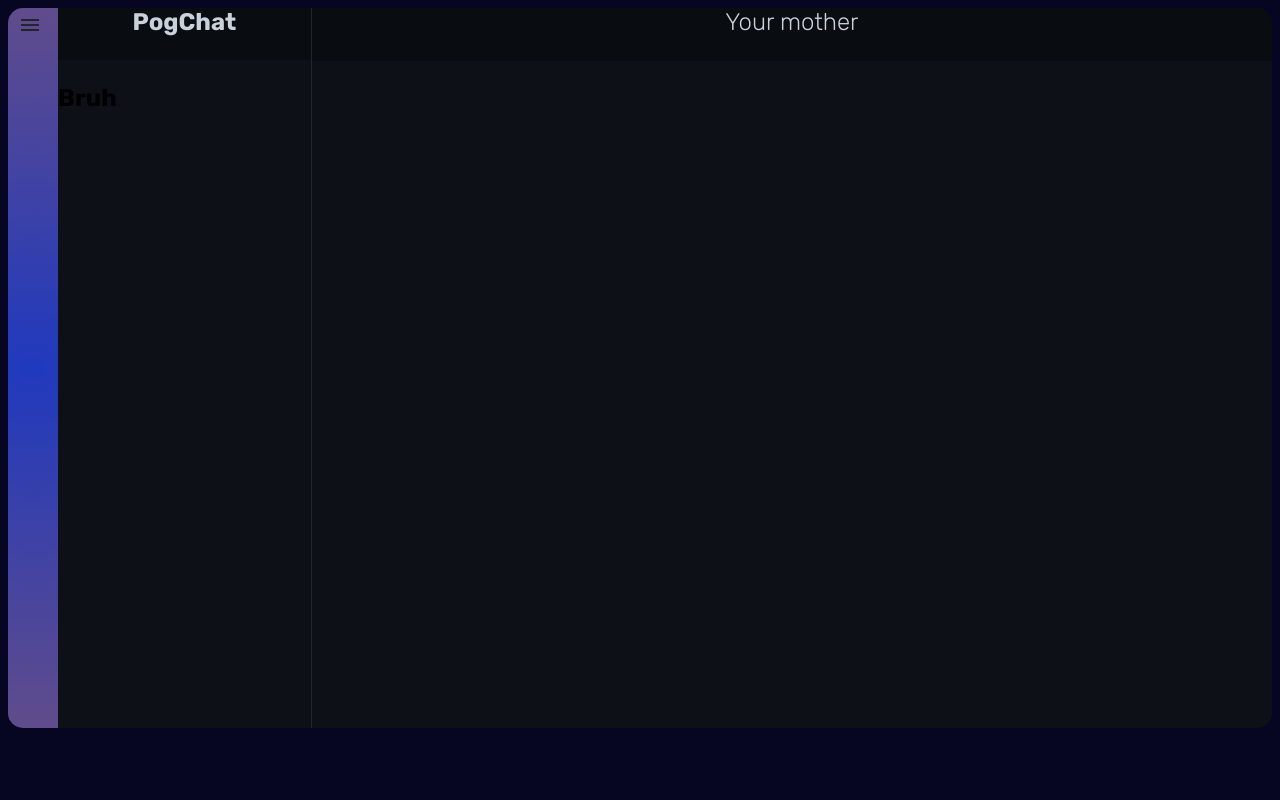
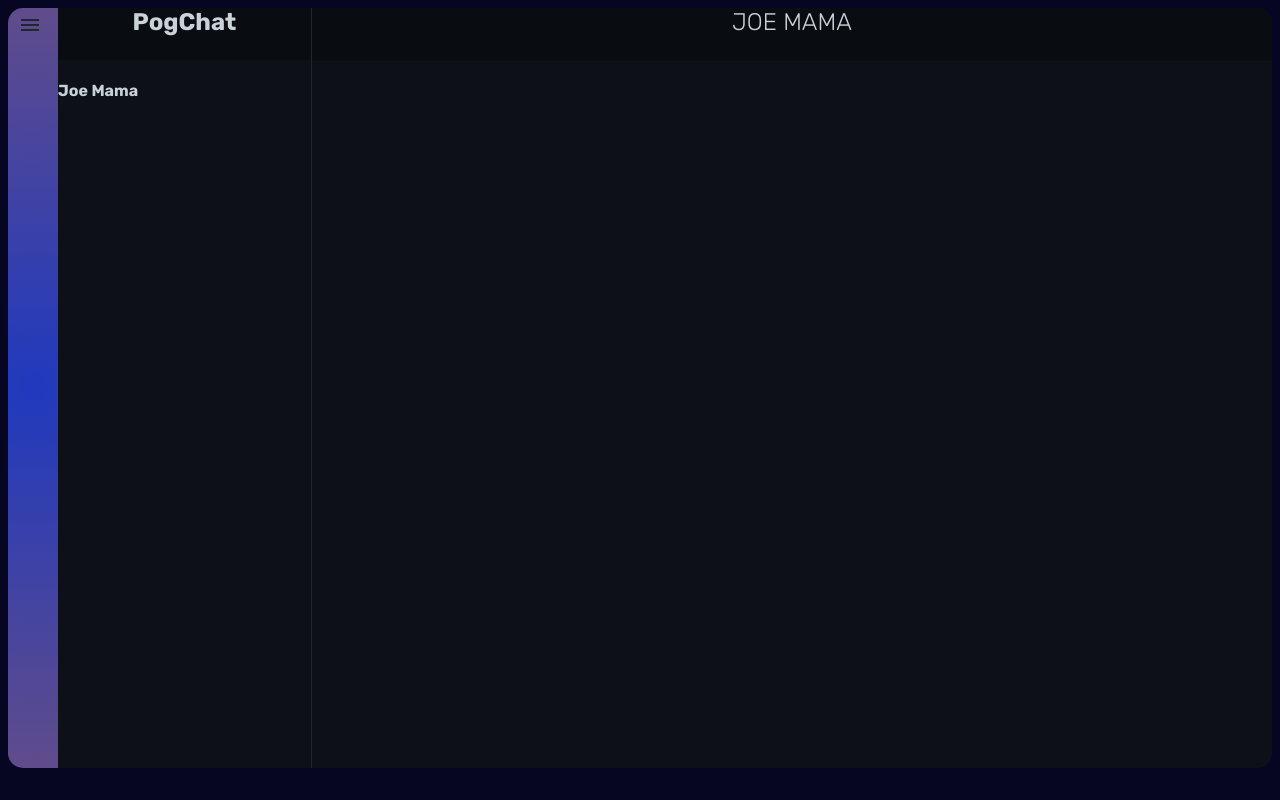
Before and after one commit to yanghuaxuan/KuriusChatApp, a plain HTML site: page index.html in a window 1280 px wide. Drawn offline with Linux system fonts and the light colour scheme.

Commit message:
Add javascript and make contacts lists added by js

```diff
--- a/index.html
+++ b/index.html
@@ -6,6 +6,7 @@
     <link href="https://fonts.googleapis.com/icon?family=Material+Icons"
       rel="stylesheet">
     <link href="https://fonts.googleapis.com/css2?family=Rubik:wght@300;700&display=swap" rel="stylesheet">
+    <script src="index.js"></script>
   </head>
   <body>
     <div class="main-container">
@@ -14,10 +15,11 @@
       </div>
       <div class="menu">
         <h3 class="menu-header">PogChat</h3>
-        <h2>Bruh</h2>
+        <div id="contacts">
+        </div>
       </div>
       <div class="chat">
-        <h3 class="chat-header">Your mother</h3>
+        <h4 class="chat-header">JOE MAMA</h4>
       </div>
     </div>
   </body>
--- a/index.js
+++ b/index.js
@@ -0,0 +1,12 @@
+window.onload = () => {
+  let exampleContacts = new Map();
+  exampleContacts.set("Joe Mama", "Where have you been?");
+  exampleContacts.forEach((value, key) => {
+    // Create name for each contact
+    let contactsElement = document.getElementById("contacts");
+    let element = document.createElement("h4");
+    let contactName = document.createTextNode(key);
+    element.appendChild(contactName);
+    contactsElement.appendChild(element);
+  })
+}
--- a/style.css
+++ b/style.css
@@ -34,7 +34,7 @@ body {
 
 .main-container {
   display: flex;
-  height: 90vh;
+  height: 95vh;
   justify-content: flex-start;
 }
 
@@ -69,7 +69,7 @@ body {
 }
 
 .menu-header {
-  margin-top: 0px;
+  margin: 0px;
   padding-bottom:24px;
   font-size: 24px;
   text-align: center;
@@ -88,3 +88,17 @@ body {
   border-top-right-radius: 15px;
   font-weight: 300;
 }
+
+#contacts {
+  color: #C9D1D9;
+}
+
+#contacts-name {
+  font-size: 2ch;
+  margin: 0px;
+  padding: 10px 0px 10px 0px;
+  border-width: 1px;
+  border-top-style: solid;
+  border-bottom-style: solid;
+  border-color: #21262D;
+}
```
